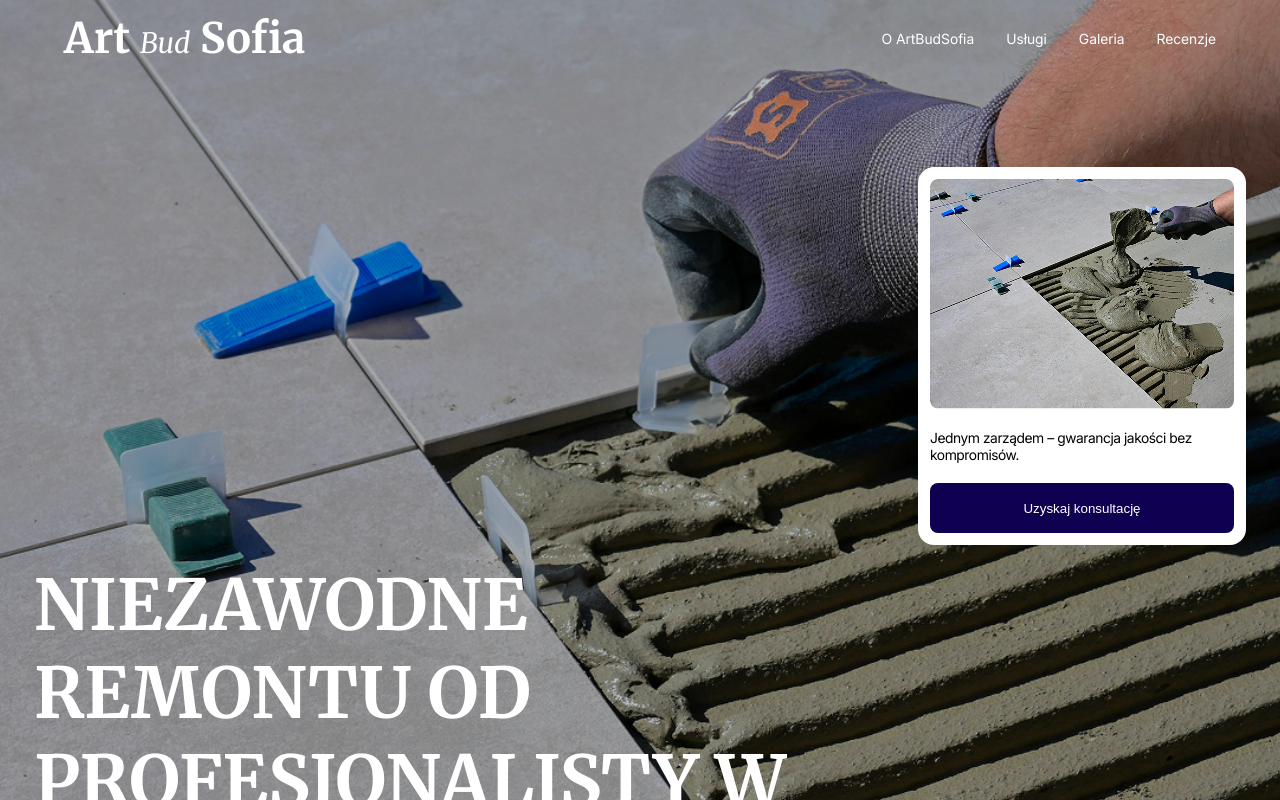
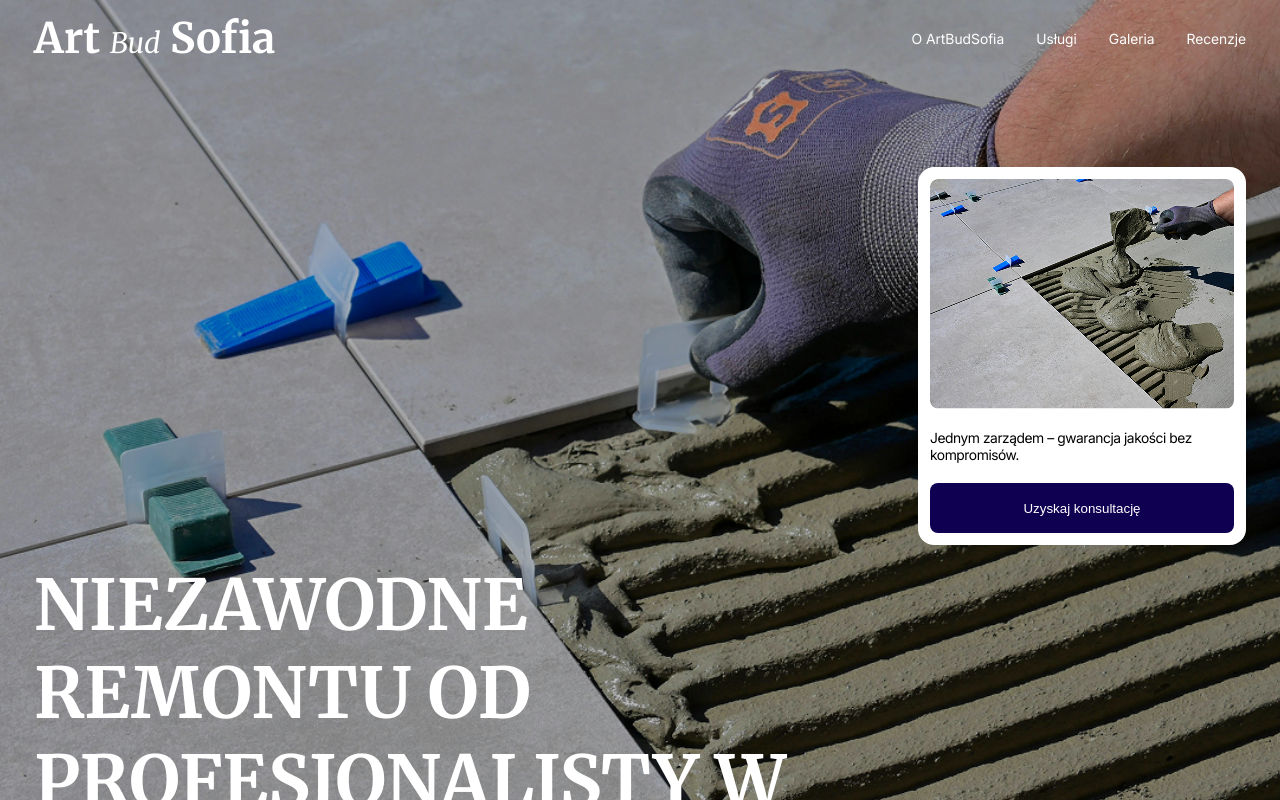
Before and after one commit to 7flowsstudio/art-bud-sofia, a Next.js app: page / in a window 1280 px wide. Built offline with nearby package versions, Linux system fonts and the light colour scheme.

Commit message:
add width container global

```diff
--- a/src/app/globals.css
+++ b/src/app/globals.css
@@ -161,8 +161,8 @@ img {
 
 @media screen and (min-width: 1280px) {
 	.container {
-    max-width: 1600px;
-    padding: 0 64px;
+		max-width: 1440px;
+		padding: 0 34px;
 	}
 	h2 {
 		font-size: 40px;
```
Lines whose indentation alone changed are shown as unchanged.
